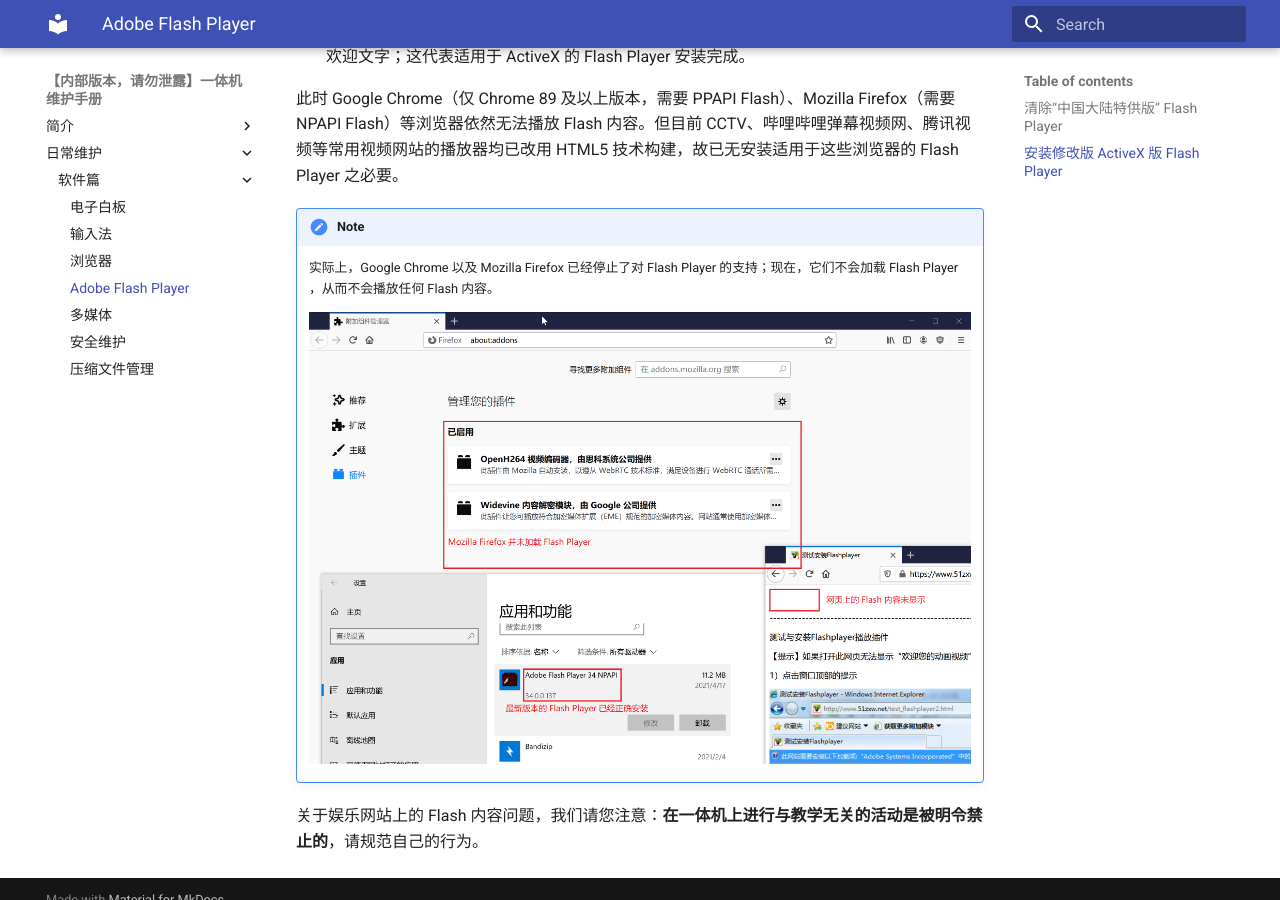
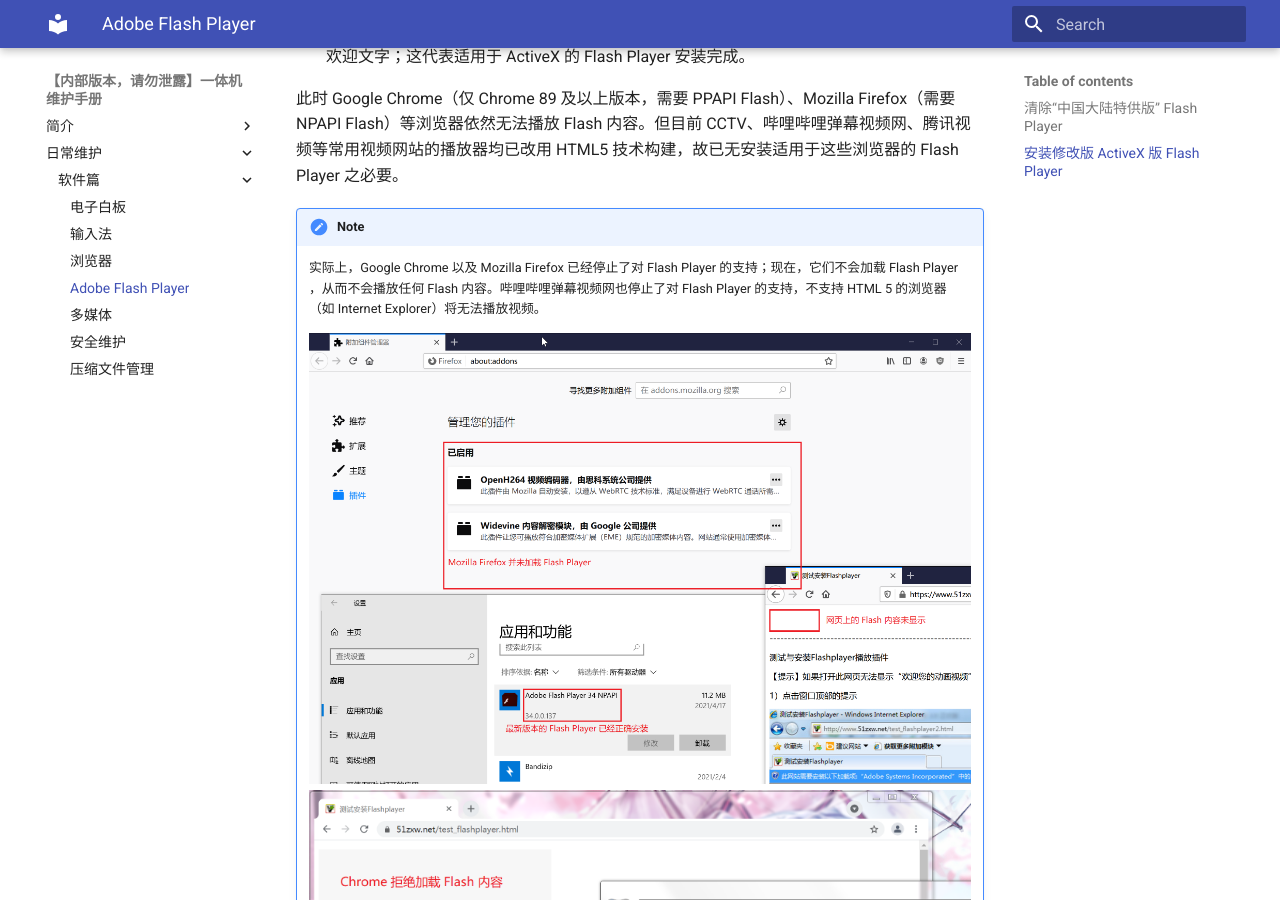
Before and after one commit to su-gzno3ms/tech-guide, an MkDocs documentation site: the page built from docs/daily-maintenance/software/flash.md, in a window 1280 px wide and 900 px high, scrolled down 902 px. Built offline with MkDocs 1.6.1 and Material for MkDocs 9.7.7, drawn with Linux system fonts in a browser that asks for light colours.

Commit message:
Added some pics.

```diff
--- a/docs/daily-maintenance/software/flash.md
+++ b/docs/daily-maintenance/software/flash.md
@@ -20,8 +20,10 @@ Flash Player 本身并没有广告，但自从 2018 年 2 月 28 日，Adobe将
 此时 Google Chrome（仅 Chrome 89 及以上版本，需要 PPAPI Flash）、Mozilla Firefox（需要 NPAPI Flash）等浏览器依然无法播放 Flash 内容。但目前 CCTV、哔哩哔哩弹幕视频网、腾讯视频等常用视频网站的播放器均已改用 HTML5 技术构建，故已无安装适用于这些浏览器的 Flash Player 之必要。
 
 !!!note
-	实际上，Google Chrome 以及 Mozilla Firefox 已经停止了对 Flash Player 的支持；现在，它们不会加载 Flash Player ，从而不会播放任何 Flash 内容。
+	实际上，Google Chrome 以及 Mozilla Firefox 已经停止了对 Flash Player 的支持；现在，它们不会加载 Flash Player ，从而不会播放任何 Flash 内容。哔哩哔哩弹幕视频网也停止了对 Flash Player 的支持，不支持 HTML 5 的浏览器（如 Internet Explorer）将无法播放视频。
 
 	![](./images/firefox-would-not-load-flash.png)
+	![](./images/chrome-would-not-load-flash-contents.png)
+	![](./images/bilibili-has-removed-flash-player-support.png)
 
 关于娱乐网站上的 Flash 内容问题，我们请您注意：**在一体机上进行与教学无关的活动是被明令禁止的**，请规范自己的行为。
```
Also changed, not shown: docs/daily-maintenance/software/images/bilibili-has-removed-flash-player-support.png (added), docs/daily-maintenance/software/images/chrome-would-not-load-flash-contents.png (added).
